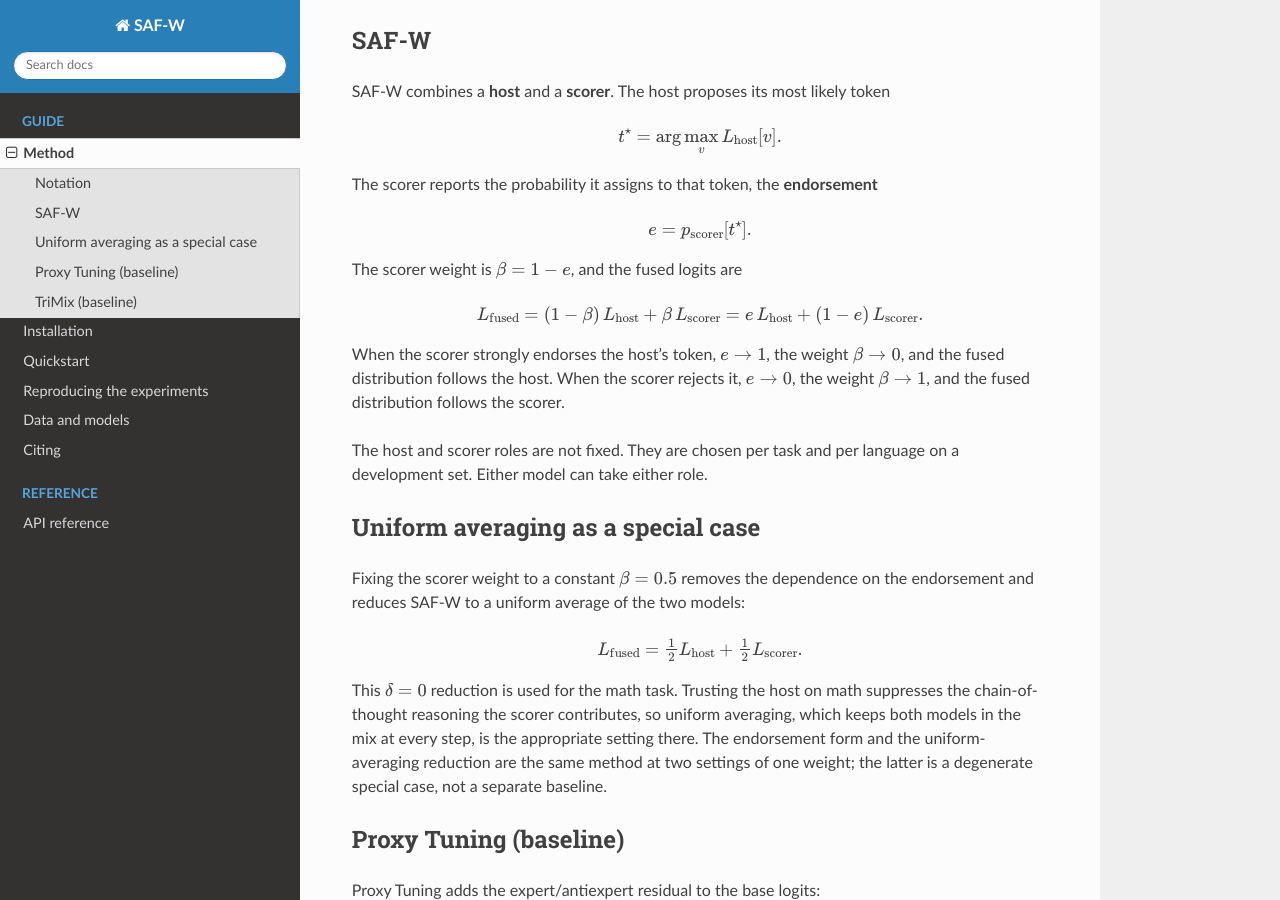
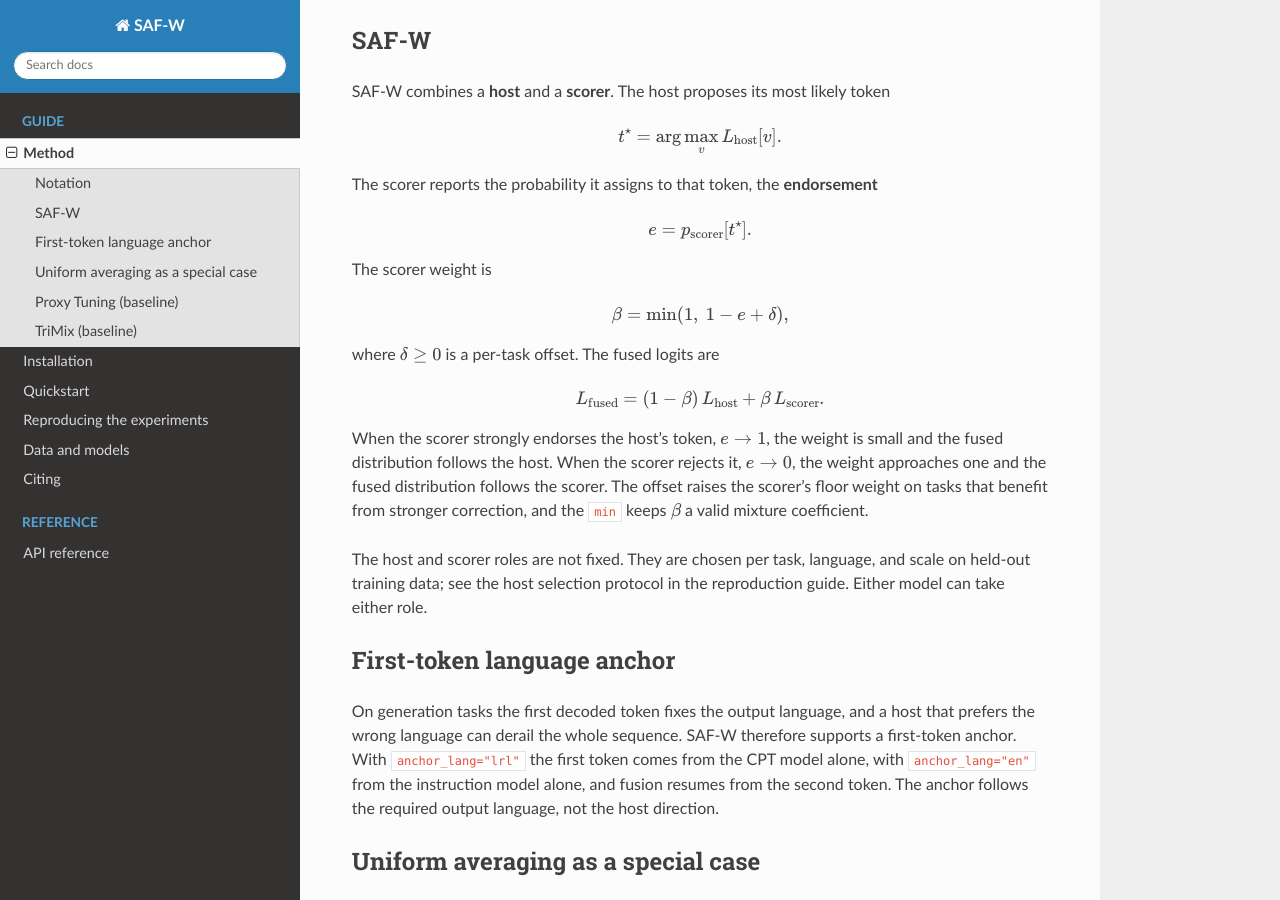
Before and after one commit to tianshuai-gao/SAF, a Sphinx documentation site: the page built from docs/method.rst, in a window 1280 px wide and 900 px high, scrolled down 408 px. Built offline with Sphinx 7.4.7 and the Read the Docs theme 3.1.0, drawn with Linux system fonts in a browser that asks for light colours.

Commit message:
docs/method: fusion formula with delta offset and clip; first-token anchor section; host selection points to reproduction protocol

```diff
--- a/docs/method.rst
+++ b/docs/method.rst
@@ -34,20 +34,38 @@ The scorer reports the probability it assigns to that token, the
 
    e = p_{\text{scorer}}[t^\star].
 
-The scorer weight is :math:`\beta = 1 - e`, and the fused logits are
+The scorer weight is
 
 .. math::
 
-   L_{\text{fused}} = (1 - \beta)\, L_{\text{host}} + \beta\, L_{\text{scorer}}
-   = e\, L_{\text{host}} + (1 - e)\, L_{\text{scorer}}.
+   \beta = \min(1,\ 1 - e + \delta),
+
+where :math:`\delta \ge 0` is a per-task offset. The fused logits are
+
+.. math::
+
+   L_{\text{fused}} = (1 - \beta)\, L_{\text{host}} + \beta\, L_{\text{scorer}}.
 
 When the scorer strongly endorses the host's token, :math:`e \to 1`, the
-weight :math:`\beta \to 0`, and the fused distribution follows the host. When
-the scorer rejects it, :math:`e \to 0`, the weight :math:`\beta \to 1`, and the
-fused distribution follows the scorer.
+weight is small and the fused distribution follows the host. When the scorer
+rejects it, :math:`e \to 0`, the weight approaches one and the fused
+distribution follows the scorer. The offset raises the scorer's floor weight
+on tasks that benefit from stronger correction, and the ``min`` keeps
+:math:`\beta` a valid mixture coefficient.
 
-The host and scorer roles are not fixed. They are chosen per task and per
-language on a development set. Either model can take either role.
+The host and scorer roles are not fixed. They are chosen per task, language,
+and scale on held-out training data; see the host selection protocol in the
+reproduction guide. Either model can take either role.
+
+First-token language anchor
+---------------------------
+
+On generation tasks the first decoded token fixes the output language, and a
+host that prefers the wrong language can derail the whole sequence. SAF-W
+therefore supports a first-token anchor. With ``anchor_lang="lrl"`` the first
+token comes from the CPT model alone, with ``anchor_lang="en"`` from the
+instruction model alone, and fusion resumes from the second token. The anchor
+follows the required output language, not the host direction.
 
 Uniform averaging as a special case
 ------------------------------------
```
